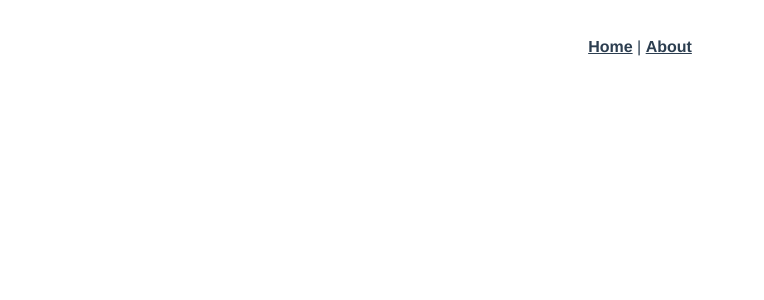
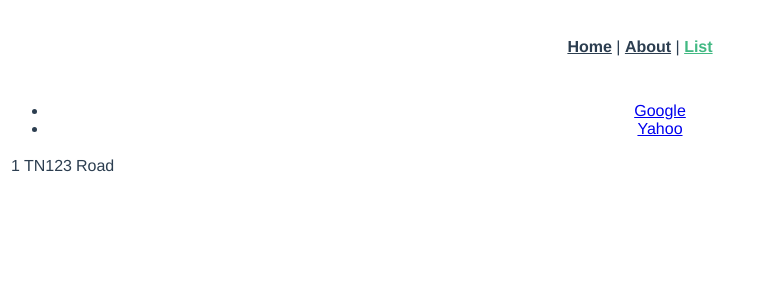
Before and after one commit to Fachher/vuejsschool, a Vue app: page /#/list in a window 1280 px wide. Shown: the top 300 px of the page, without its empty margins (0-764 px from the left). Built offline with nearby package versions, Linux system fonts and the light colour scheme.

Commit message:
Added a shipment list component

```diff
--- a/src/App.vue
+++ b/src/App.vue
@@ -2,7 +2,8 @@
   <div id="app">
     <div id="nav">
       <router-link to="/">Home</router-link> |
-      <router-link to="/about">About</router-link>
+      <router-link to="/about">About</router-link> |
+      <router-link to="/list">List</router-link>
     </div>
     <router-view/>
   </div>
--- /dev/null
+++ b/src/components/ListContent.vue
@@ -0,0 +1,24 @@
+<template>
+    <table>
+        <tbody>
+        <tr>
+            <td>1</td>
+            <td>TN123</td>
+            <td>Road</td>
+        </tr>
+        </tbody>
+    </table>
+</template>
+
+<script lang="ts">
+    import {Component, Prop, Vue} from 'vue-property-decorator';
+
+    @Component
+    export default class ListContent extends Vue {
+        @Prop() private msg!: string;
+    }
+</script>
+
+<style scoped>
+
+</style>
--- /dev/null
+++ b/src/components/ListMenu.vue
@@ -0,0 +1,19 @@
+<template>
+    <ul>
+        <li><a href="http://www.google.de">Google</a></li>
+        <li><a href="http://www.yahoo.de">Yahoo</a></li>
+    </ul>
+</template>
+
+<script lang="ts">
+    import {Component, Prop, Vue} from 'vue-property-decorator';
+
+    @Component
+    export default class ListMenu extends Vue {
+        @Prop() private msg!: string;
+    }
+</script>
+
+<style scoped>
+
+</style>
--- a/src/router.ts
+++ b/src/router.ts
@@ -2,7 +2,7 @@ import Vue from 'vue'
 import Router from 'vue-router'
 import Home from './views/Home.vue'
 
-Vue.use(Router)
+Vue.use(Router);
 
 export default new Router({
     routes: [
@@ -18,6 +18,11 @@ export default new Router({
             // this generates a separate chunk (about.[hash].js) for this route
             // which is lazy-loaded when the route is visited.
             component: () => import(/* webpackChunkName: "about" */ './views/About.vue')
+        },
+        {
+            path: '/list',
+            name: 'list',
+            component: () => import(/* webpackChunkName: "list" */ './views/ShipmentList.vue')
         }
     ]
 })
--- /dev/null
+++ b/src/views/ShipmentList.vue
@@ -0,0 +1,24 @@
+<template>
+    <div>
+        <ListMenu/>
+        <ListContent/>
+    </div>
+</template>
+
+<script lang="ts">
+    import {Component, Vue} from 'vue-property-decorator';
+    import ListContent from '@/components/ListContent.vue';
+    import ListMenu from '@/components/ListMenu.vue';
+
+    @Component({
+        components: {
+            ListMenu,
+            ListContent
+        }
+    })
+    export default class ShipmentList extends Vue {}
+</script>
+
+<style scoped>
+
+</style>
```
Also changed, not shown: src/components/HelloWorld.vue (+8 -3 lines). Lines whose indentation alone changed are shown as unchanged.
